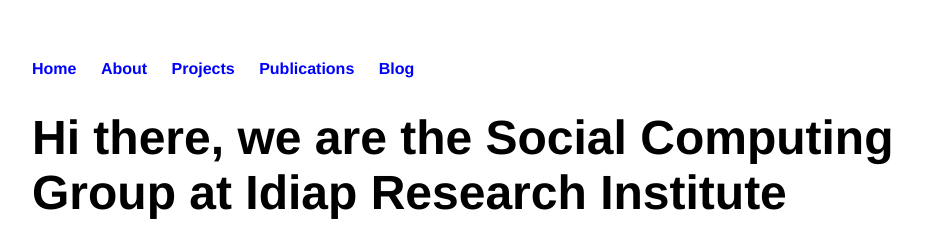
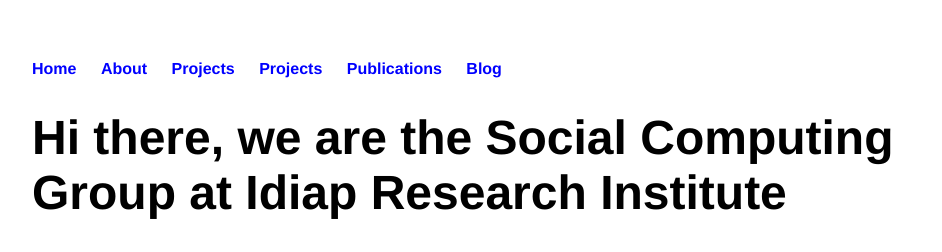
Before and after one commit to socialcomputing-group/socialcomputing-group.github.io, a Jekyll site: the page built from index.html, in a window 1280 px wide and 900 px high. Shown: the top 252 px of the window, without its empty margins (160-1102 px from the left). Built offline with Jekyll 4.4.1, drawn with Linux system fonts in a browser that asks for light colours.

Commit message:
Update default.html

```diff
--- a/_layouts/default.html
+++ b/_layouts/default.html
@@ -11,6 +11,7 @@
 	        		<li><a href="/">Home</a></li>
 		        	<li><a href="/about">About</a></li>
 	        		<li><a href="/projects">Projects</a></li>
+	        		<li><a href="/data">Projects</a></li>
 	        		<li><a href="/publications">Publications</a></li>
 	        		<li><a href="/blog">Blog</a></li>
 	    		</ul>
```
